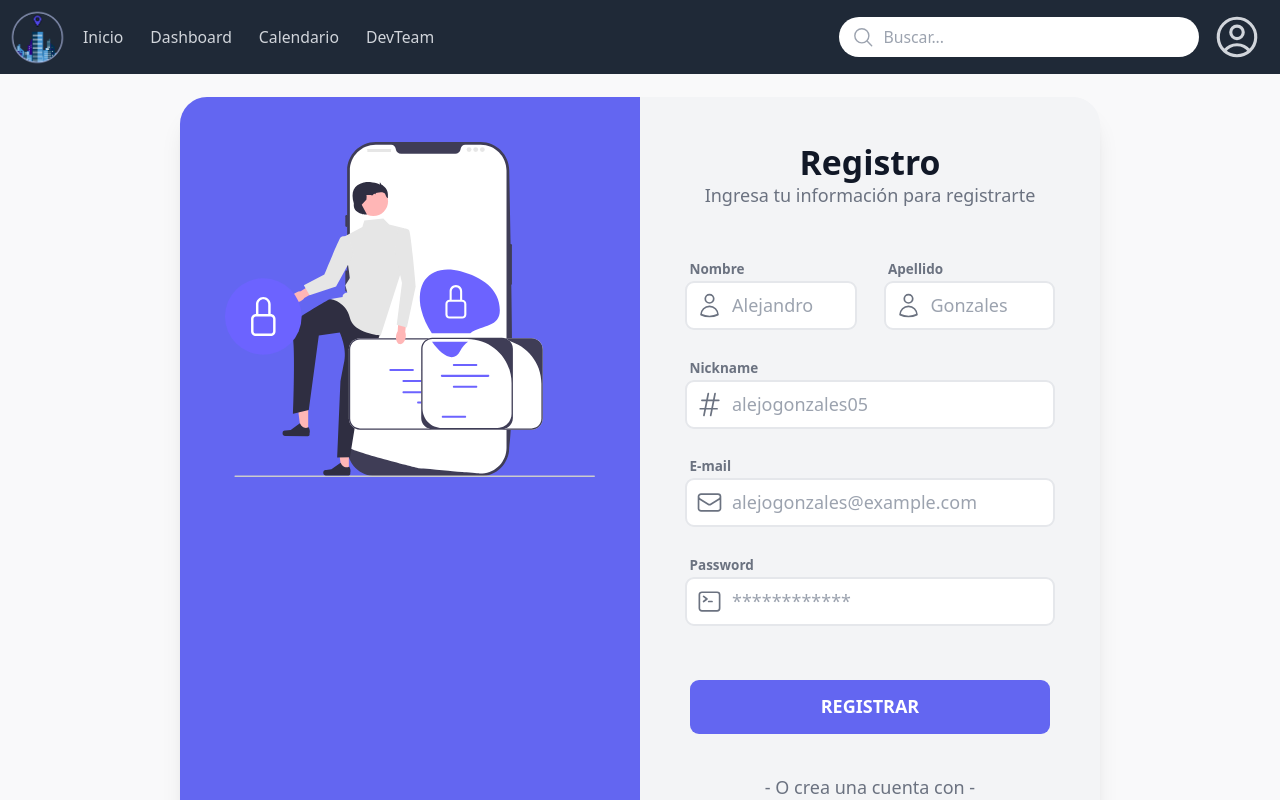
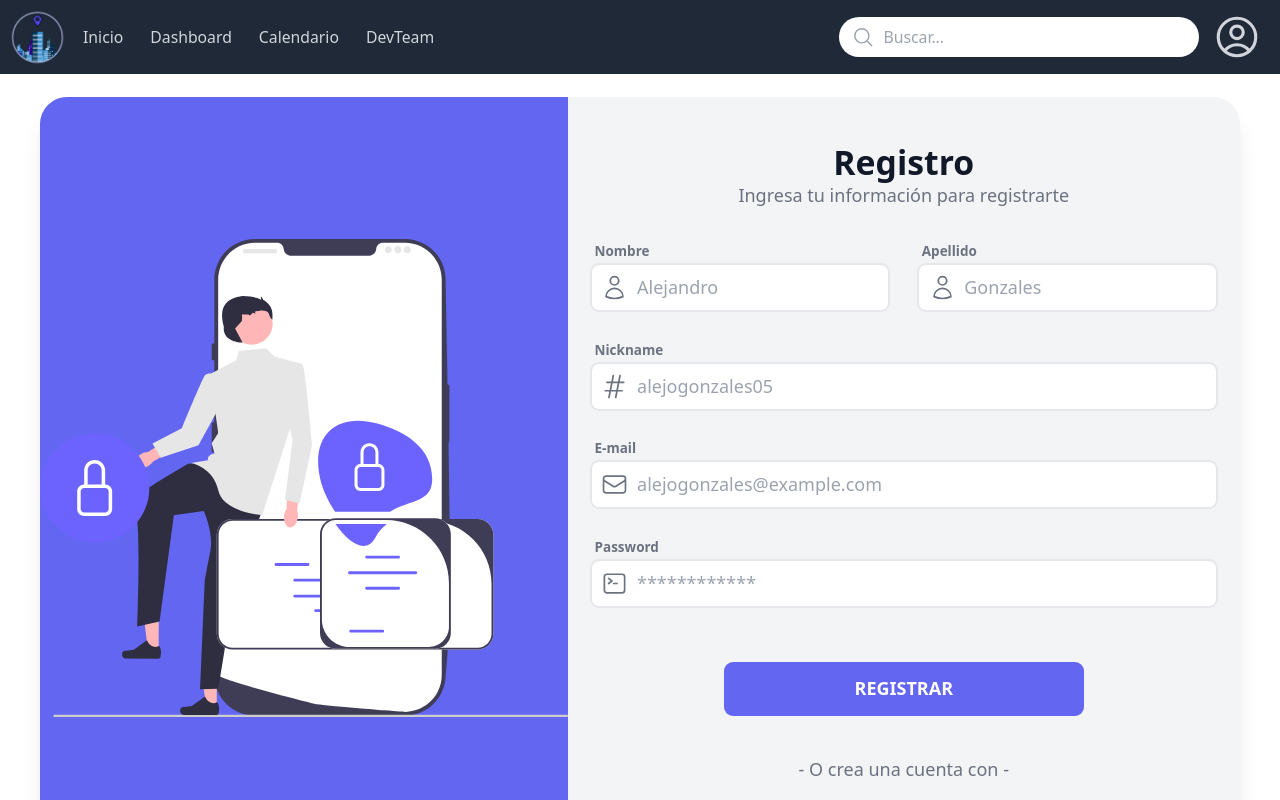
Before and after one commit to Juansebas064/hommies-frontend, a React (Vite) app: page /register in a window 1280 px wide. Shown: the top 800 px of the page. Built offline with nearby package versions, Linux system fonts and the light colour scheme.

Commit message:
Redirección a ProfileConfig si el perfil está incompleto

```diff
--- a/src/components/Login.jsx
+++ b/src/components/Login.jsx
@@ -17,7 +17,7 @@ const Login = () => {
   // Redirección con base en si tiene o no el perfil completo
   useEffect(() => {
     if (userData) {
-      (!userData.genero || !userData.fecha_nacimiento || !userData.ciudad) ? window.location.href = "/profile/preferences" : window.location.href = "/dashboard"
+      (!userData.genero || !userData.fecha_nacimiento || !userData.ciudad) ? window.location.href = "/profile/config" : window.location.href = "/dashboard"
     }
   }, [userData])
 
--- a/src/components/Register/Register.jsx
+++ b/src/components/Register/Register.jsx
@@ -27,7 +27,7 @@ const Register = () => {
         // Si no la tiene
       } else {
         localStorage.setItem('token', dataJson.data.token);
-        window.location.href = '/profile/preferences';
+        window.location.href = '/profile/config';
       }
     }).catch((error) => {
       console.error(error);
@@ -60,20 +60,25 @@ const Register = () => {
   };
 
   return (
-    <div className="min-w-screen min-h-screen bg-gray-100/50 flex items-center justify-center px-40 py-5">
-      <div className="bg-gray-100 text-gray-500 rounded-3xl shadow-xl w-full overflow-hidden">
-        <div className="md:flex w-full">
-          <div className="hidden md:block w-1/2 bg-indigo-500 py-10 px-10 items-center justify-center">
+    // Contenedor principal
+    <div className="min-h-[89vh] flex justify-center gap-10">
+
+      {/* Card completar registro */}
+      <div className="my-5 max-w-[1200px] bg-gray-100 text-gray-500 rounded-3xl shadow-xl overflow-hidden flex-grow flex flex-col md:flex-row">
+
+        {/* Contenedor imagen */}
+        <div className="bg-indigo-500 flex-grow flex items-center py-5">
           <img
-              className="items-center justify-center flex sticky"
+            className="max-h-[250px] md:max-h-max mx-auto"
             src={RegLogo}
           />
         </div>
-          <div className="w-full md:w-1/2 py-10 px-5 md:px-10">
-            <div className="text-center mb-10">
-              <h1 className="font-bold text-3xl text-gray-900">Registro</h1>
-              <p>Ingresa tu información para registrarte</p>
-            </div>
+
+        {/* Contenedor formulario de registro */}
+        <div className="pb-4 pt-10 px-5">
+          <h1 className="font-bold text-3xl text-gray-900 text-center">Registro</h1>
+          <p className="text-center mb-6">Ingresa tu información para registrarte</p>
+
           <form onSubmit={handleSubmit(onSubmit)}>
             <div className="flex -mx-3">
               <div className="w-1/2 px-3 mb-5">
@@ -274,7 +279,8 @@ const Register = () => {
             </button>
           </form>
         </div>
-        </div>
+
+
       </div>
     </div>
   );
```
Lines whose indentation alone changed are shown as unchanged.
